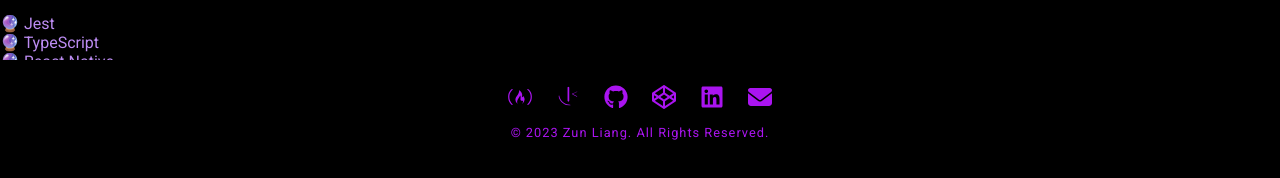
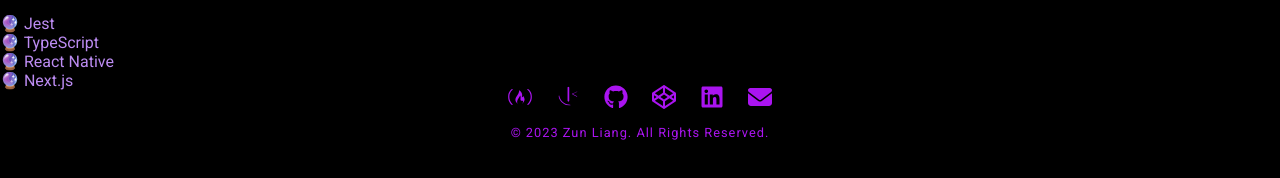
Before and after one commit to zun-liang/portfolio, a React (Vite) app: page /about in a window 1280 px wide. Shown: the part 636-814 px from the top of the page. Built offline with nearby package versions, Linux system fonts and the light colour scheme.

Commit message:
update styles

```diff
--- a/src/components/Footer.jsx
+++ b/src/components/Footer.jsx
@@ -15,10 +15,6 @@ const StyledFooter = styled.footer`
   padding: 1.5rem;
   position: fixed;
   bottom: 0;
-  color: ${({ $theme }) =>
-    $theme ? "var(--light-primary)" : "var(--dark-primary)"};
-  background-color: ${({ $theme }) =>
-    $theme ? "var(--light-background)" : "var(--dark-background)"};
 `;
 const StyledList = styled.ul`
   display: flex;
```
